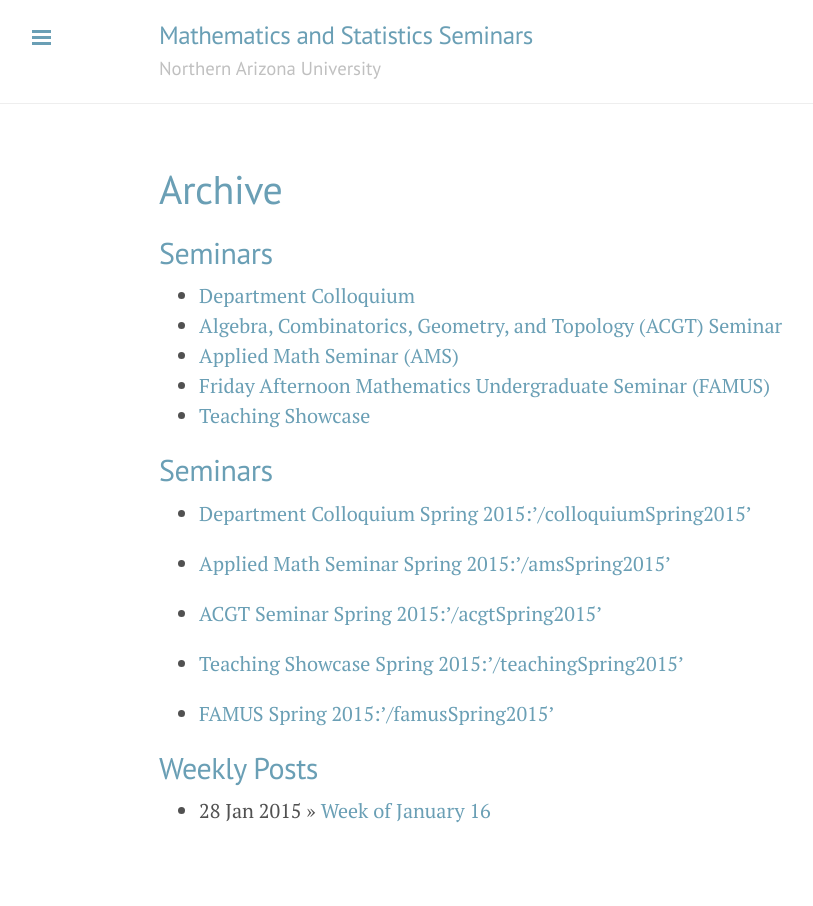
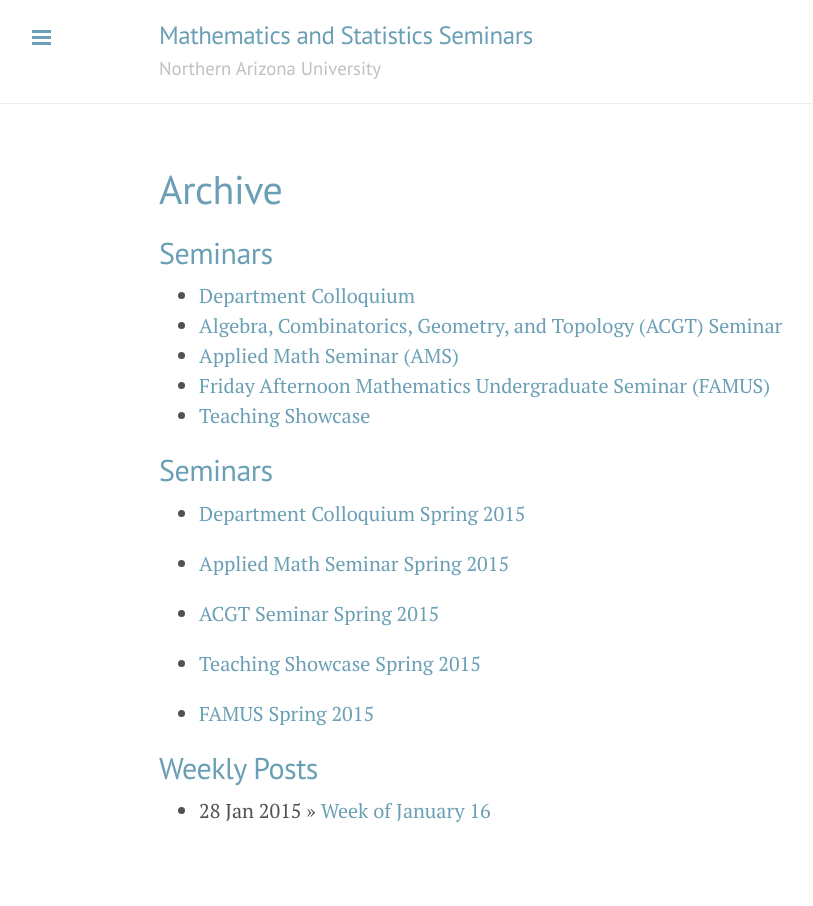
Before and after one commit to NAUMathStat/seminars, a Jekyll site: the page built from archive.md, in a window 1280 px wide. Shown: the whole page, without its empty margins (1-814 px from the left). Built offline with Jekyll 4.4.1, drawn with Linux system fonts in a browser that asks for light colours; Markdown is read by kramdown in place of the engine named in the settings.

Commit message:
Update to config

```diff
--- a/_config.yml
+++ b/_config.yml
@@ -34,4 +34,4 @@ github:
 # This is the list of pages to incldue in archive
 # pages_list:       {'Department Colloquium Spring 2015':'colloquiumSpring2015','Applied Math Seminar Spring 2015':'amsSpring2015','ACGT Seminar Spring 2015':'acgtSpring2015','Teaching Showcase Spring 2015':'teachingSpring2015','FAMUS Spring 2015':'famusSpring2015'}
 
-pages_list: {Department Colloquium Spring 2015:'/colloquiumSpring2015', Applied Math Seminar Spring 2015:'/amsSpring2015', ACGT Seminar Spring 2015:'/acgtSpring2015', Teaching Showcase Spring 2015:'/teachingSpring2015', FAMUS Spring 2015:'/famusSpring2015'}
+pages_list: {'Department Colloquium Spring 2015':'/colloquiumSpring2015', 'Applied Math Seminar Spring 2015':'/amsSpring2015', 'ACGT Seminar Spring 2015':'/acgtSpring2015', 'Teaching Showcase Spring 2015':'/teachingSpring2015', 'FAMUS Spring 2015':'/famusSpring2015'}
```
